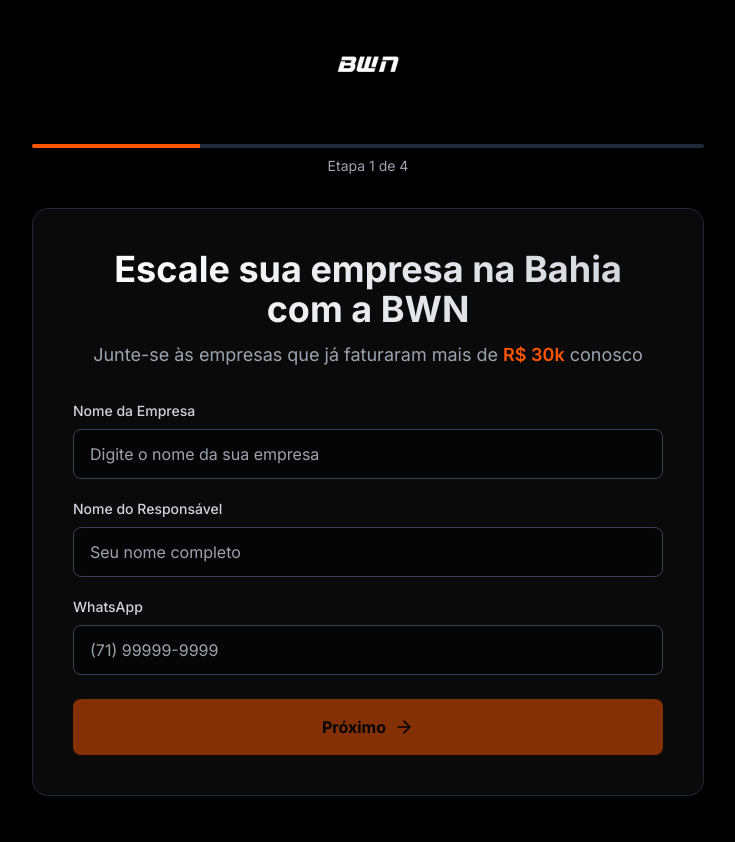
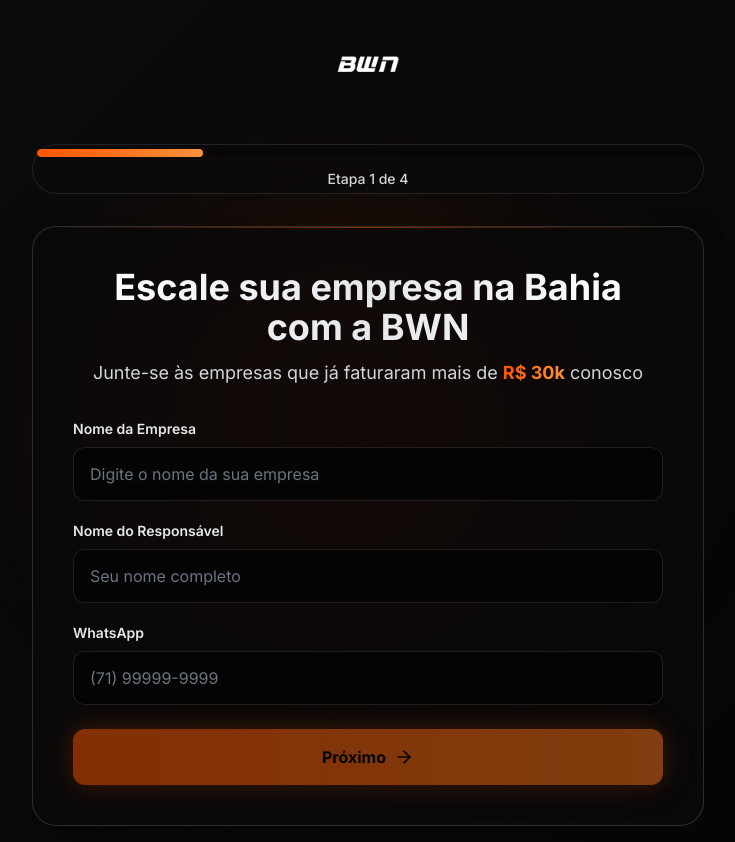
Before and after one commit to bovineira/BWN, a React (Vite) app: page / in a window 1280 px wide. Shown: the whole page, without its empty margins (272-1007 px from the left). Before the commit the page ends 812 px from the top, so only its background shows below. Built offline with nearby package versions, Linux system fonts and the light colour scheme.

Commit message:
Adiciona glassmorphism e moderniza design do formulÃ¡rio

```diff
--- a/src/components/FormularioBWN.jsx
+++ b/src/components/FormularioBWN.jsx
@@ -84,8 +84,38 @@
   const progressPercentage = (step / totalSteps) * 100;
 
   return (
-    <div className="min-h-screen bg-black flex items-center justify-center p-4">
-      <div className="w-full max-w-2xl">
+    <div className="min-h-screen animated-gradient flex items-center justify-center p-4 relative overflow-hidden">
+      {/* Efeitos de fundo decorativos */}
+      <div className="absolute inset-0 overflow-hidden pointer-events-none">
+        <motion.div
+          className="absolute top-1/4 left-1/4 w-96 h-96 bg-bwn-orange/10 rounded-full blur-3xl"
+          animate={{
+            x: [0, 100, 0],
+            y: [0, 50, 0],
+            scale: [1, 1.2, 1],
+          }}
+          transition={{
+            duration: 20,
+            repeat: Infinity,
+            ease: "easeInOut",
+          }}
+        />
+        <motion.div
+          className="absolute bottom-1/4 right-1/4 w-96 h-96 bg-bwn-orange/5 rounded-full blur-3xl"
+          animate={{
+            x: [0, -100, 0],
+            y: [0, -50, 0],
+            scale: [1, 1.3, 1],
+          }}
+          transition={{
+            duration: 25,
+            repeat: Infinity,
+            ease: "easeInOut",
+          }}
+        />
+      </div>
+
+      <div className="w-full max-w-2xl relative z-10">
         {/* Logo BWN */}
         <motion.div
           className="flex justify-center mb-8"
@@ -93,35 +123,42 @@
           animate={{ opacity: 1, y: 0 }}
           transition={{ duration: 0.5 }}
         >
-          <img
-            src="/image/bwn_certo.png"
-            alt="Logo BWN"
-            className="h-20 md:h-24 w-auto object-contain"
-          />
+          <motion.div
+            whileHover={{ scale: 1.05 }}
+            transition={{ type: "spring", stiffness: 300 }}
+          >
+            <img
+              src="/image/bwn_certo.png"
+              alt="Logo BWN"
+              className="h-20 md:h-24 w-auto object-contain drop-shadow-2xl"
+            />
+          </motion.div>
         </motion.div>
 
         {/* Barra de Progresso */}
-        <div className="mb-8">
-          <div className="h-1 bg-gray-800 rounded-full overflow-hidden">
+        <div className="mb-8 glass rounded-full p-1">
+          <div className="h-2 bg-black/30 rounded-full overflow-hidden">
             <motion.div
-              className="h-full bg-bwn-orange"
+              className="h-full bg-gradient-to-r from-bwn-orange to-orange-400 rounded-full glow-orange"
               initial={{ width: 0 }}
               animate={{ width: `${progressPercentage}%` }}
-              transition={{ duration: 0.3, ease: 'easeOut' }}
+              transition={{ duration: 0.5, ease: 'easeOut' }}
             />
           </div>
-          <div className="mt-2 text-sm text-gray-400 text-center">
+          <div className="mt-3 text-sm text-gray-300 text-center font-medium">
             Etapa {step} de {totalSteps}
           </div>
         </div>
 
         {/* Container do Formulário */}
         <motion.div
-          className="bg-bwn-dark border border-gray-800 rounded-2xl p-6 md:p-10 shadow-2xl"
+          className="glass-strong rounded-3xl p-6 md:p-10 shadow-2xl relative overflow-hidden"
           initial={{ opacity: 0, y: 20 }}
           animate={{ opacity: 1, y: 0 }}
           transition={{ duration: 0.5 }}
         >
+          {/* Brilho sutil no topo */}
+          <div className="absolute top-0 left-0 right-0 h-px bg-gradient-to-r from-transparent via-bwn-orange/50 to-transparent" />
           <AnimatePresence mode="wait">
             {/* Etapa 1: Dados Básicos */}
             {step === 1 && (
@@ -134,19 +171,19 @@
                 className="space-y-6"
               >
                 <div className="text-center mb-8">
-                  <h1 className="text-3xl md:text-4xl font-bold mb-3 bg-gradient-to-r from-white to-gray-300 bg-clip-text text-transparent">
+                  <h1 className="text-3xl md:text-4xl font-bold mb-3 bg-gradient-to-r from-white via-gray-200 to-white bg-clip-text text-transparent">
                     Escale sua empresa na Bahia com a BWN
                   </h1>
-                  <p className="text-gray-400 text-lg">
+                  <p className="text-gray-300 text-lg">
                     Junte-se às empresas que já faturaram mais de{' '}
-                    <span className="text-bwn-orange font-semibold">R$ 30k</span>{' '}
+                    <span className="text-bwn-orange font-bold bg-gradient-to-r from-bwn-orange to-orange-400 bg-clip-text text-transparent">R$ 30k</span>{' '}
                     conosco
                   </p>
                 </div>
 
                 <div className="space-y-5">
                   <div>
-                    <label className="block text-sm font-medium text-gray-300 mb-2">
+                    <label className="block text-sm font-semibold text-gray-200 mb-2">
                       Nome da Empresa
                     </label>
                     <input
@@ -154,13 +191,13 @@
                       name="nomeEmpresa"
                       value={formData.nomeEmpresa}
                       onChange={handleInputChange}
-                      className="w-full px-4 py-3 bg-black/50 border border-gray-700 rounded-lg focus:outline-none focus:border-bwn-orange focus:ring-2 focus:ring-bwn-orange/20 text-white transition-all duration-300"
+                      className="w-full px-4 py-3.5 glass-input rounded-xl focus:outline-none focus:border-bwn-orange focus:ring-2 focus:ring-bwn-orange/30 text-white placeholder-gray-500 transition-all duration-300 hover:border-gray-600"
                       placeholder="Digite o nome da sua empresa"
                     />
                   </div>
 
                   <div>
-                    <label className="block text-sm font-medium text-gray-300 mb-2">
+                    <label className="block text-sm font-semibold text-gray-200 mb-2">
                       Nome do Responsável
                     </label>
                     <input
@@ -168,13 +205,13 @@
                       name="nomeResponsavel"
                       value={formData.nomeResponsavel}
                       onChange={handleInputChange}
-                      className="w-full px-4 py-3 bg-black/50 border border-gray-700 rounded-lg focus:outline-none focus:border-bwn-orange focus:ring-2 focus:ring-bwn-orange/20 text-white transition-all duration-300"
+                      className="w-full px-4 py-3.5 glass-input rounded-xl focus:outline-none focus:border-bwn-orange focus:ring-2 focus:ring-bwn-orange/30 text-white placeholder-gray-500 transition-all duration-300 hover:border-gray-600"
                       placeholder="Seu nome completo"
                     />
                   </div>
 
                   <div>
-                    <label className="block text-sm font-medium text-gray-300 mb-2">
+                    <label className="block text-sm font-semibold text-gray-200 mb-2">
                       WhatsApp
                     </label>
                     <input
@@ -182,7 +219,7 @@
                       name="whatsapp"
                       value={formData.whatsapp}
                       onChange={handleInputChange}
-                      className="w-full px-4 py-3 bg-black/50 border border-gray-700 rounded-lg focus:outline-none focus:border-bwn-orange focus:ring-2 focus:ring-bwn-orange/20 text-white transition-all duration-300"
+                      className="w-full px-4 py-3.5 glass-input rounded-xl focus:outline-none focus:border-bwn-orange focus:ring-2 focus:ring-bwn-orange/30 text-white placeholder-gray-500 transition-all duration-300 hover:border-gray-600"
                       placeholder="(71) 99999-9999"
                     />
                   </div>
@@ -191,9 +228,9 @@
                 <motion.button
                   onClick={handleNext}
                   disabled={!validateStep()}
-                  whileHover={{ scale: 1.02 }}
+                  whileHover={{ scale: 1.02, boxShadow: "0 0 30px rgba(255, 85, 0, 0.5)" }}
                   whileTap={{ scale: 0.98 }}
-                  className="w-full bg-bwn-orange text-black font-bold py-4 rounded-lg flex items-center justify-center gap-2 disabled:opacity-50 disabled:cursor-not-allowed transition-all duration-300 hover:shadow-lg hover:shadow-bwn-orange/50"
+                  className="w-full bg-gradient-to-r from-bwn-orange to-orange-500 text-black font-bold py-4 rounded-xl flex items-center justify-center gap-2 disabled:opacity-50 disabled:cursor-not-allowed transition-all duration-300 glow-orange hover:glow-orange-strong"
                 >
                   Próximo
                   <ArrowRight size={20} />
@@ -212,10 +249,10 @@
                 className="space-y-6"
               >
                 <div className="text-center mb-8">
-                  <h2 className="text-2xl md:text-3xl font-bold mb-3">
+                  <h2 className="text-2xl md:text-3xl font-bold mb-3 bg-gradient-to-r from-white to-gray-300 bg-clip-text text-transparent">
                     O que sua empresa precisa hoje?
                   </h2>
-                  <p className="text-gray-400">
+                  <p className="text-gray-300">
                     Selecione um ou mais serviços
                   </p>
                 </div>
@@ -227,12 +264,12 @@
                       <motion.button
                         key={servico.id}
                         onClick={() => toggleServico(servico.id)}
-                        whileHover={{ scale: 1.05 }}
-                        whileTap={{ scale: 0.95 }}
-                        className={`p-5 rounded-xl border-2 transition-all duration-300 text-left ${
+                        whileHover={{ scale: 1.03, y: -2 }}
+                        whileTap={{ scale: 0.97 }}
+                        className={`p-5 rounded-2xl border transition-all duration-300 text-left ${
                           isSelected
-                            ? 'border-bwn-orange bg-bwn-orange/10 shadow-lg shadow-bwn-orange/20'
-                            : 'border-gray-700 bg-black/30 hover:border-gray-600'
+                            ? 'border-bwn-orange/50 glass-card bg-bwn-orange/10 shadow-lg shadow-bwn-orange/30 glow-orange'
+                            : 'border-white/10 glass-card hover:border-white/20 hover:bg-white/5'
                         }`}
                       >
                         <div className="flex items-center gap-3">
@@ -258,7 +295,7 @@
                     onClick={handleBack}
                     whileHover={{ scale: 1.02 }}
                     whileTap={{ scale: 0.98 }}
-                    className="flex-1 bg-gray-800 text-white font-bold py-4 rounded-lg flex items-center justify-center gap-2 hover:bg-gray-700 transition-all duration-300"
+                    className="flex-1 glass border-white/10 text-white font-bold py-4 rounded-xl flex items-center justify-center gap-2 hover:bg-white/5 hover:border-white/20 transition-all duration-300"
                   >
                     <ArrowLeft size={20} />
                     Voltar
@@ -266,9 +303,9 @@
                   <motion.button
                     onClick={handleNext}
                     disabled={!validateStep()}
-                    whileHover={{ scale: 1.02 }}
+                    whileHover={{ scale: 1.02, boxShadow: "0 0 30px rgba(255, 85, 0, 0.5)" }}
                     whileTap={{ scale: 0.98 }}
-                    className="flex-1 bg-bwn-orange text-black font-bold py-4 rounded-lg flex items-center justify-center gap-2 disabled:opacity-50 disabled:cursor-not-allowed transition-all duration-300 hover:shadow-lg hover:shadow-bwn-orange/50"
+                    className="flex-1 bg-gradient-to-r from-bwn-orange to-orange-500 text-black font-bold py-4 rounded-xl flex items-center justify-center gap-2 disabled:opacity-50 disabled:cursor-not-allowed transition-all duration-300 glow-orange hover:glow-orange-strong"
                   >
                     Próximo
                     <ArrowRight size={20} />
@@ -288,10 +325,10 @@
                 className="space-y-6"
               >
                 <div className="text-center mb-8">
-                  <h2 className="text-2xl md:text-3xl font-bold mb-3">
+                  <h2 className="text-2xl md:text-3xl font-bold mb-3 bg-gradient-to-r from-white to-gray-300 bg-clip-text text-transparent">
                     Qual sua meta de investimento mensal?
                   </h2>
-                  <p className="text-gray-400">
+                  <p className="text-gray-300">
                     Selecione a faixa de investimento
                   </p>
                 </div>
@@ -303,12 +340,12 @@
                       <motion.button
                         key={orcamento}
                         onClick={() => handleOrcamentoChange(orcamento)}
-                        whileHover={{ scale: 1.02 }}
+                        whileHover={{ scale: 1.02, y: -2 }}
                         whileTap={{ scale: 0.98 }}
-                        className={`w-full p-4 rounded-xl border-2 transition-all duration-300 text-left ${
+                        className={`w-full p-4 rounded-2xl border transition-all duration-300 text-left ${
                           isSelected
-                            ? 'border-bwn-orange bg-bwn-orange/10 shadow-lg shadow-bwn-orange/20'
-                            : 'border-gray-700 bg-black/30 hover:border-gray-600'
+                            ? 'border-bwn-orange/50 glass-card bg-bwn-orange/10 shadow-lg shadow-bwn-orange/30 glow-orange'
+                            : 'border-white/10 glass-card hover:border-white/20 hover:bg-white/5'
                         }`}
                       >
                         <div className="flex items-center justify-between">
@@ -337,7 +374,7 @@
                     onClick={handleBack}
                     whileHover={{ scale: 1.02 }}
                     whileTap={{ scale: 0.98 }}
-                    className="flex-1 bg-gray-800 text-white font-bold py-4 rounded-lg flex items-center justify-center gap-2 hover:bg-gray-700 transition-all duration-300"
+                    className="flex-1 glass border-white/10 text-white font-bold py-4 rounded-xl flex items-center justify-center gap-2 hover:bg-white/5 hover:border-white/20 transition-all duration-300"
                   >
                     <ArrowLeft size={20} />
                     Voltar
@@ -345,9 +382,9 @@
                   <motion.button
                     onClick={handleNext}
                     disabled={!validateStep()}
-                    whileHover={{ scale: 1.02 }}
+                    whileHover={{ scale: 1.02, boxShadow: "0 0 30px rgba(255, 85, 0, 0.5)" }}
                     whileTap={{ scale: 0.98 }}
-                    className="flex-1 bg-bwn-orange text-black font-bold py-4 rounded-lg flex items-center justify-center gap-2 disabled:opacity-50 disabled:cursor-not-allowed transition-all duration-300 hover:shadow-lg hover:shadow-bwn-orange/50"
+                    className="flex-1 bg-gradient-to-r from-bwn-orange to-orange-500 text-black font-bold py-4 rounded-xl flex items-center justify-center gap-2 disabled:opacity-50 disabled:cursor-not-allowed transition-all duration-300 glow-orange hover:glow-orange-strong"
                   >
                     Finalizar
                     <ArrowRight size={20} />
@@ -371,11 +408,11 @@
                   transition={{ delay: 0.2, type: 'spring', stiffness: 200 }}
                   className="flex justify-center mb-6"
                 >
-                  <div className="w-24 h-24 rounded-full bg-bwn-orange/20 flex items-center justify-center">
+                  <div className="w-24 h-24 rounded-full glass-card border-bwn-orange/30 bg-bwn-orange/10 flex items-center justify-center glow-orange">
                     <motion.div
-                      initial={{ scale: 0 }}
-                      animate={{ scale: 1 }}
-                      transition={{ delay: 0.4 }}
+                      initial={{ scale: 0, rotate: -180 }}
+                      animate={{ scale: 1, rotate: 0 }}
+                      transition={{ delay: 0.4, type: 'spring', stiffness: 200 }}
                     >
                       <Check className="text-bwn-orange" size={48} strokeWidth={3} />
                     </motion.div>
--- a/src/index.css
+++ b/src/index.css
@@ -10,11 +10,70 @@
 
 body {
   font-family: 'Inter', system-ui, -apple-system, sans-serif;
-  background-color: #000000;
+  background: #000000;
   color: #ffffff;
   min-height: 100vh;
+  overflow-x: hidden;
 }
 
 #root {
   min-height: 100vh;
+  position: relative;
 }
+
+/* Glassmorphism utilities */
+.glass {
+  background: rgba(10, 10, 10, 0.7);
+  backdrop-filter: blur(20px) saturate(180%);
+  -webkit-backdrop-filter: blur(20px) saturate(180%);
+  border: 1px solid rgba(255, 255, 255, 0.1);
+}
+
+.glass-strong {
+  background: rgba(10, 10, 10, 0.85);
+  backdrop-filter: blur(30px) saturate(200%);
+  -webkit-backdrop-filter: blur(30px) saturate(200%);
+  border: 1px solid rgba(255, 255, 255, 0.15);
+}
+
+.glass-input {
+  background: rgba(0, 0, 0, 0.4);
+  backdrop-filter: blur(10px) saturate(150%);
+  -webkit-backdrop-filter: blur(10px) saturate(150%);
+  border: 1px solid rgba(255, 255, 255, 0.1);
+}
+
+.glass-card {
+  background: rgba(0, 0, 0, 0.3);
+  backdrop-filter: blur(15px) saturate(180%);
+  -webkit-backdrop-filter: blur(15px) saturate(180%);
+  border: 1px solid rgba(255, 255, 255, 0.1);
+}
+
+/* Animated gradient background */
+@keyframes gradient {
+  0% {
+    background-position: 0% 50%;
+  }
+  50% {
+    background-position: 100% 50%;
+  }
+  100% {
+    background-position: 0% 50%;
+  }
+}
+
+.animated-gradient {
+  background: linear-gradient(-45deg, #000000, #0a0a0a, #1a0a0a, #0a0a0a);
+  background-size: 400% 400%;
+  animation: gradient 15s ease infinite;
+}
+
+/* Glow effects */
+.glow-orange {
+  box-shadow: 0 0 20px rgba(255, 85, 0, 0.3), 0 0 40px rgba(255, 85, 0, 0.2);
+}
+
+.glow-orange-strong {
+  box-shadow: 0 0 30px rgba(255, 85, 0, 0.5), 0 0 60px rgba(255, 85, 0, 0.3);
+}
```
